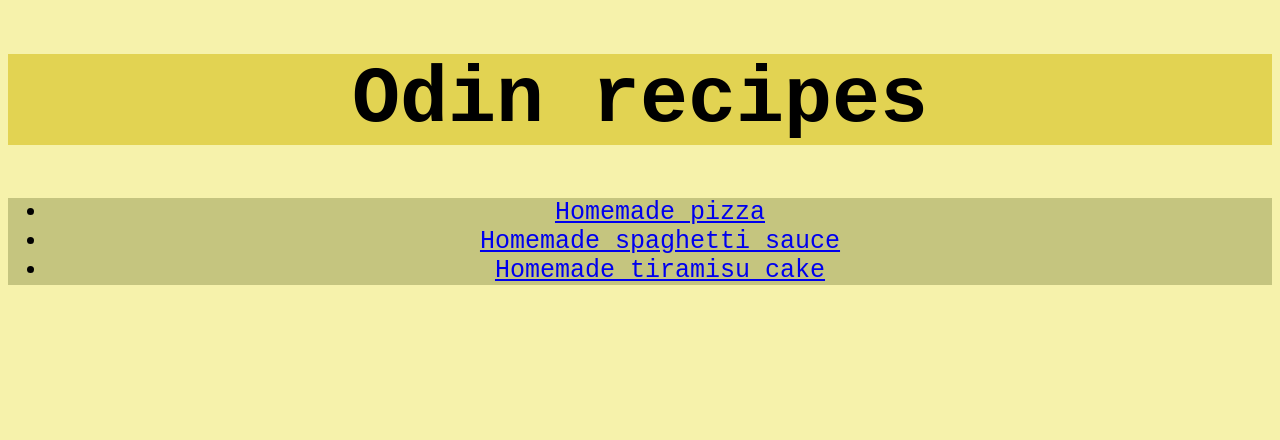
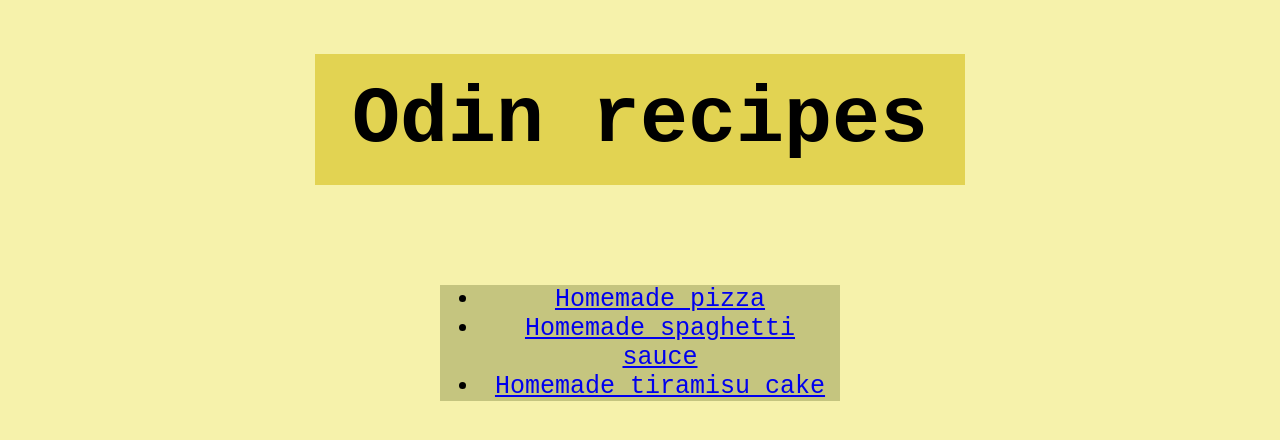
Before and after one commit to MilsenOnly12k/odin-recipes, a plain HTML site: page index.html in a window 1280 px wide. Drawn offline with Linux system fonts and the light colour scheme.

Commit message:
Change main page using divs, padding, margin etc.

```diff
--- a/index.html
+++ b/index.html
@@ -6,7 +6,7 @@
     <link rel="stylesheet" href="styles.css">
   </head>
   <body>
-    <div  id="Header">
+    <div  class="Header">
       <h1>Odin recipes</h1>
     </div>
 
--- a/styles.css
+++ b/styles.css
@@ -1,13 +1,22 @@
 body {
   background-color: rgb(246, 242, 171);
   text-align: center;
+  box-sizing: border-box;
+
 
 }
 
-#Header {
+
+.Header {
   background-color: rgb(226, 211, 82);
   font-size: 40px;
   font-family: "Courier New", monospace, sans-serif;
+  width: 650px;
+  margin: 0 auto;
+
+}
+.Header h1 {
+  padding: 20px
 }
 
 .Selection {
@@ -16,4 +25,6 @@ body {
   color: black;
   font-family: "Courier New", monospace, sans-serif;
   font-weight: 400;
+  width: 400px;
+  margin: 100px auto;
 }
```
